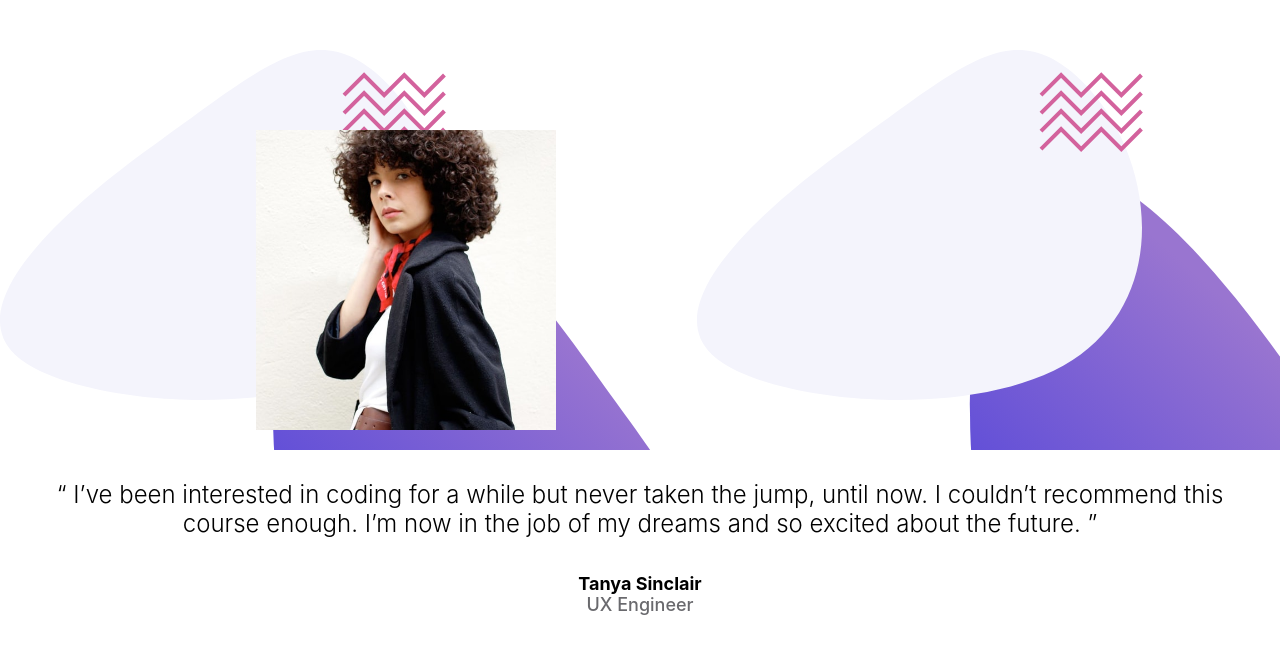
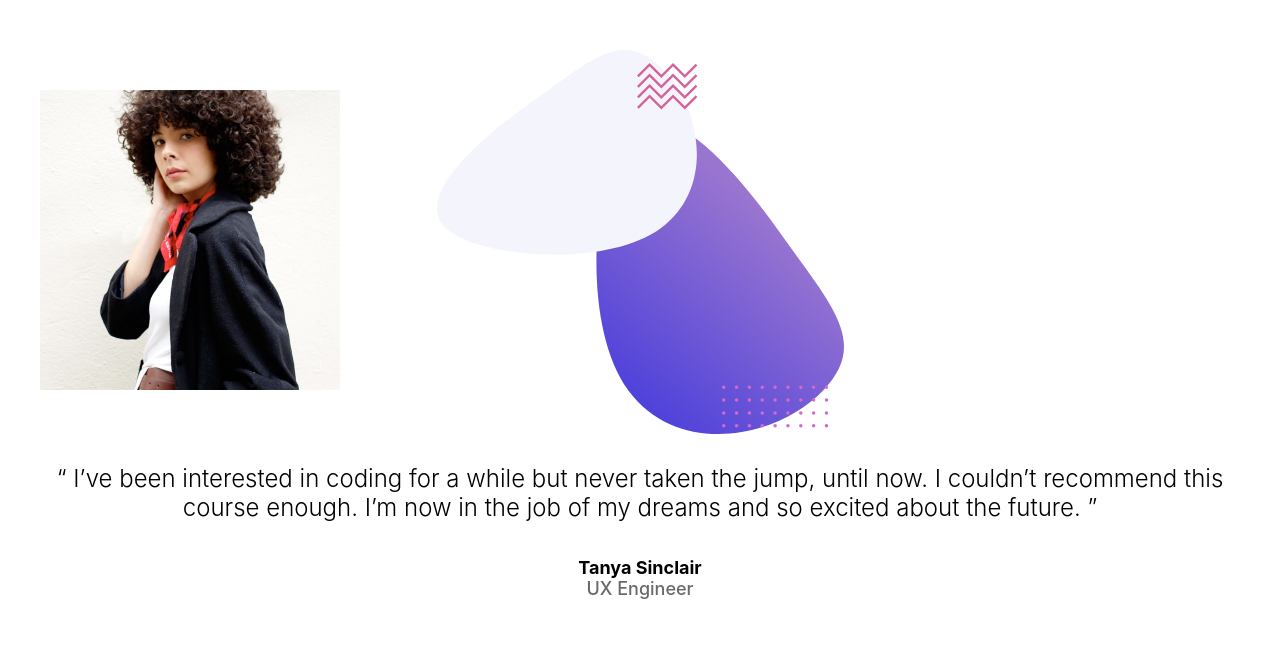
Before and after one commit to english194website/Coding-bootcamp-testimonials-slider, a plain HTML site: page index.html in a window 1280 px wide. Drawn offline with Linux system fonts and the light colour scheme.

Commit message:
Update index.html

```diff
--- a/index.html
+++ b/index.html
@@ -29,9 +29,18 @@
     .container-img{
 
       background-image: url("pattern-bg.svg");
-       height: 400px;
-       position: relative;
-       width: 100%;
+      background-size: contain;
+      background-repeat: no-repeat;
+      background-position: center;
+      width: 100%;
+      margin: 0 auto;
+      height: 100%;
+      padding: 40px;
+
+
+       /* position: relative; */
+       /* width: 100%;
+       height: 440px; */
 
     }
     .container-text{
@@ -54,9 +63,10 @@
     }
     img{
      width: 300px;
-     position: absolute;
+     height: 100%;
+     /* position: absolute;
      left:20%;
-     top:20%;
+     top:20%; */
     }
   </style>
 </head>
```
